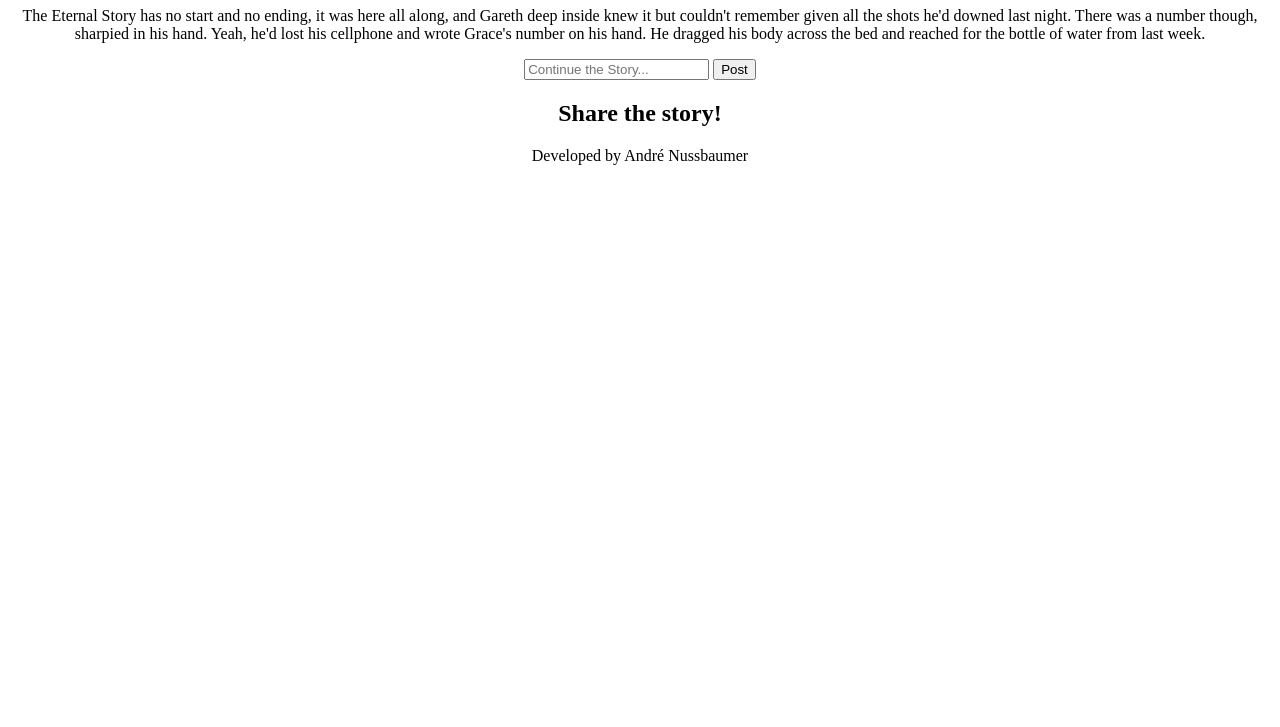
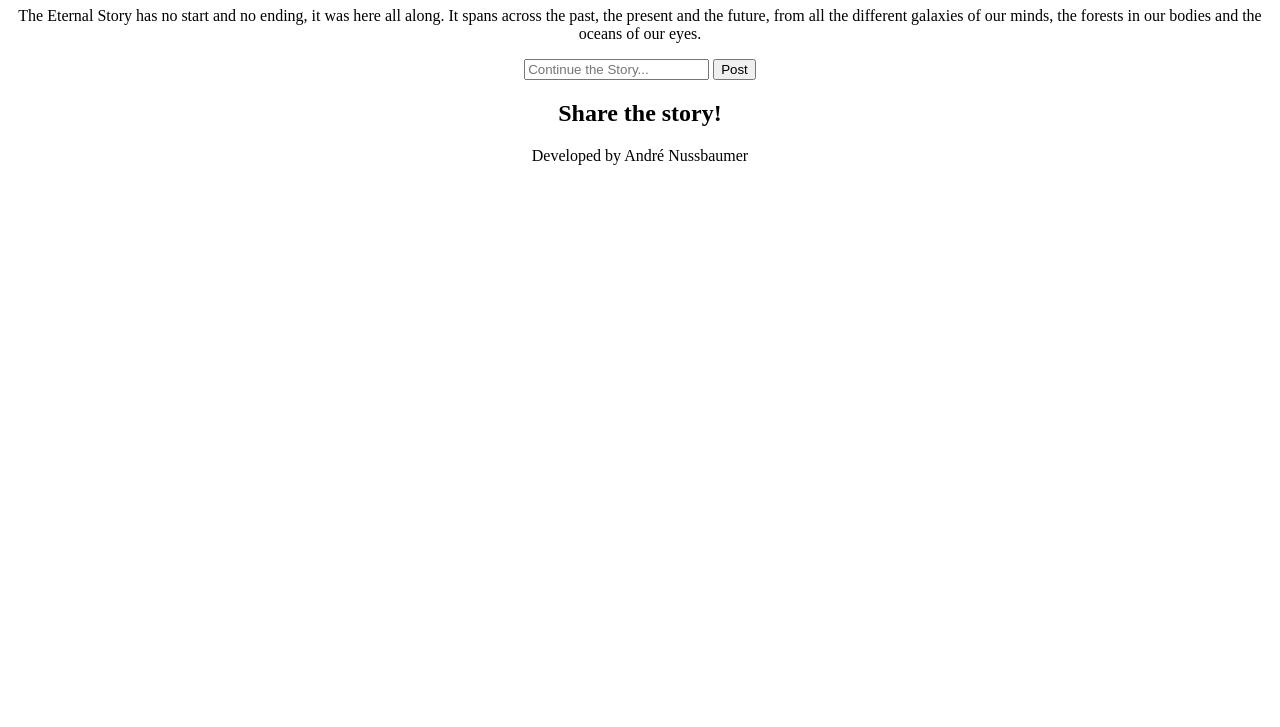
Before and after one commit to AndreNussbaumer/EternalStory, a website: page index.html in a window 1280 px wide. Shown: the part 73-800 px from the top of the page. Drawn offline with Linux system fonts and the light colour scheme.

Commit message:
Add files via upload

```diff
--- a/index.html
+++ b/index.html
@@ -10,14 +10,14 @@
       <h1> The Eternal Story </h1>
     </header>
     <div id="thestory">
-      <p id="story">The Eternal Story has no start and no ending, it was here all along, and Gareth deep inside knew it but couldn't remember given all the shots he'd downed last night. There was a number though,
-      sharpied in his hand. Yeah, he'd lost his cellphone and wrote Grace's number on his hand. He dragged his body across the bed and reached for the bottle of water from last week.</p>
+      <p id="story">The Eternal Story has no start and no ending, it was here all along. It spans across the past, the present and the future, from all the different galaxies of our minds,
+        the forests in our bodies and the oceans of our eyes. </p>
     </div>
+          <!-- Viewers can add bits to the story! -->
       <input type="text" id="text" placeholder="Continue the Story...">
       <button onclick="addStory()">Post</button>
     <p>
       <h2>Share the story!</h2>
-      <!-- Viewers can add bits to the story! -->
     </p>
       <script src="javascript.js"></script>
     <footer>
```
